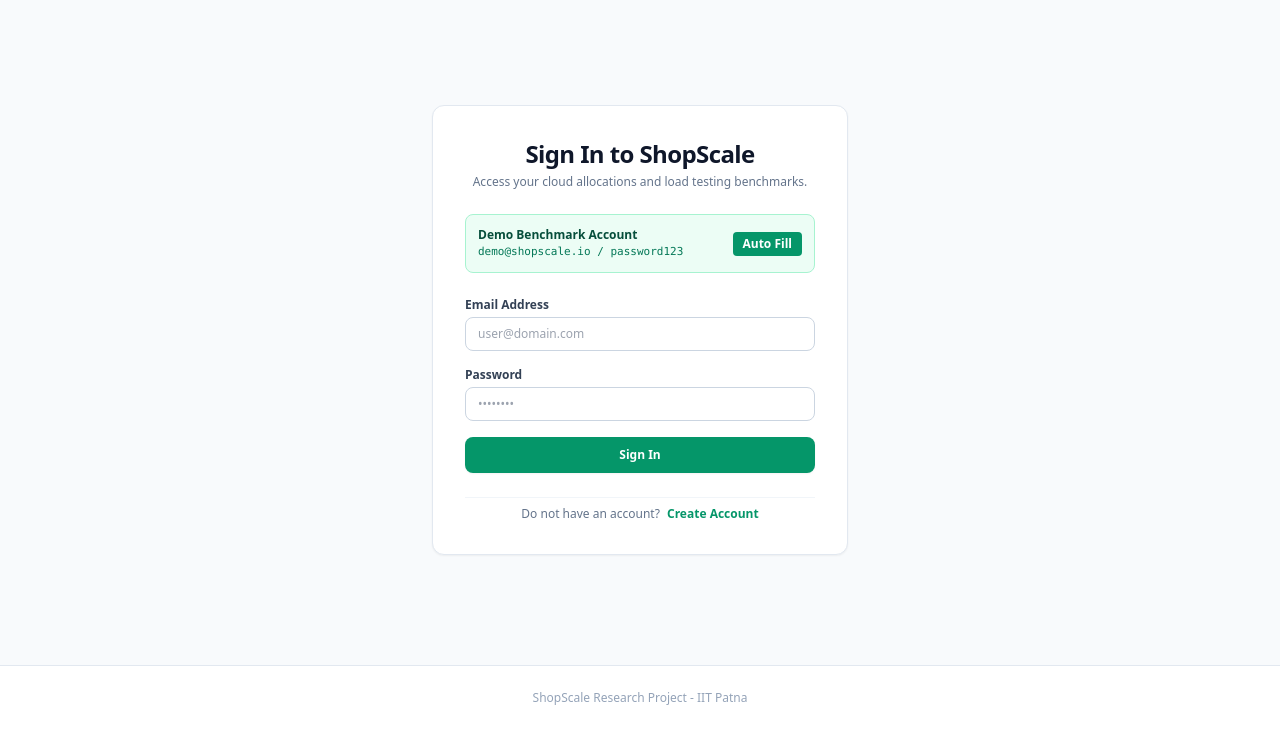
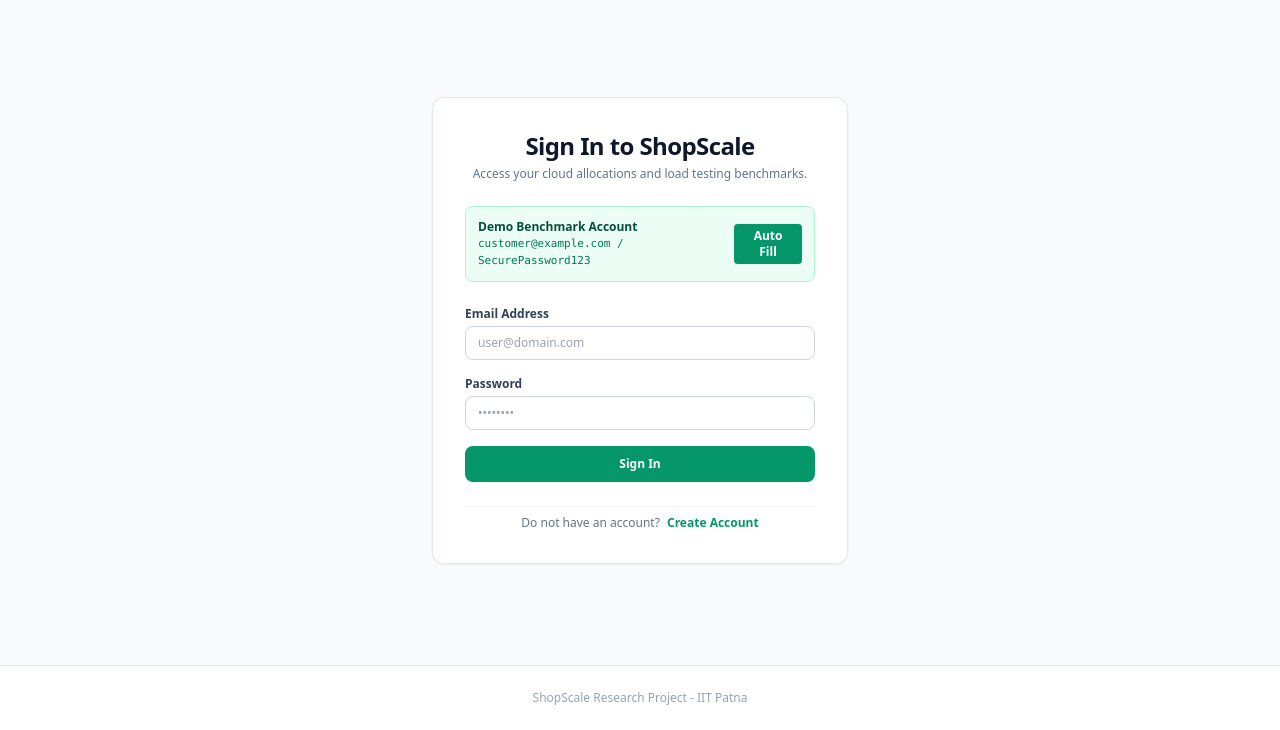
Before and after one commit to IIT-Patna-Projects/advanced-cloud-computing, a website: page frontend/public/login.html in a window 1280 px wide. Shown: the part 70-800 px from the top of the page. Drawn offline with nearby package versions, Linux system fonts and the light colour scheme; files that its build step writes are made by us from their sources.

Commit message:
feat: update demo credentials badge in login markup

```diff
--- a/frontend/public/login.html
+++ b/frontend/public/login.html
@@ -56,7 +56,7 @@
       <div class="p-3 rounded-lg bg-emerald-50 border border-emerald-200 flex items-center justify-between text-xs">
         <div>
           <span class="font-bold text-emerald-900 block">Demo Benchmark Account</span>
-          <span class="text-emerald-700 font-mono text-[11px]">demo@shopscale.io / password123</span>
+          <span class="text-emerald-700 font-mono text-[11px]">customer@example.com / SecurePassword123</span>
         </div>
         <button id="btn-demo-creds" type="button" class="px-2.5 py-1 text-xs font-semibold rounded bg-emerald-600 text-white hover:bg-emerald-700 transition-colors">
           Auto Fill
```
